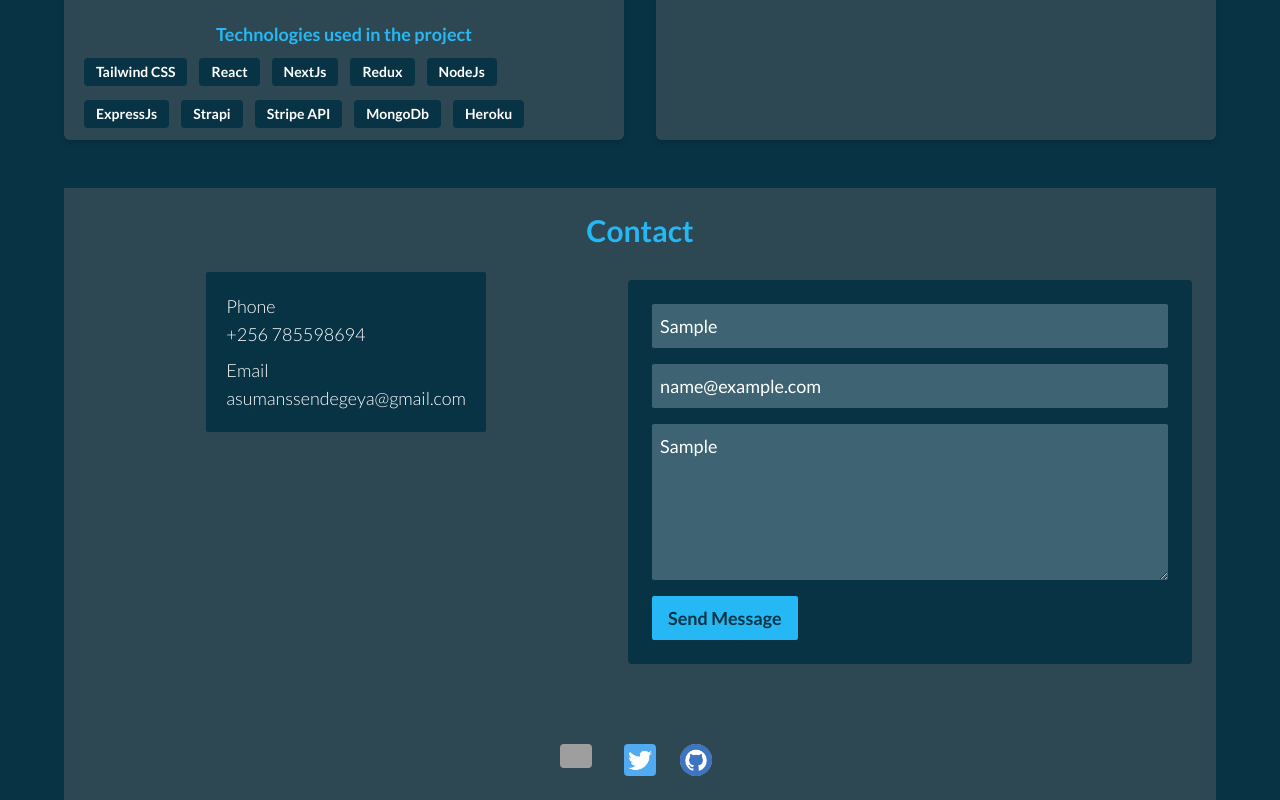
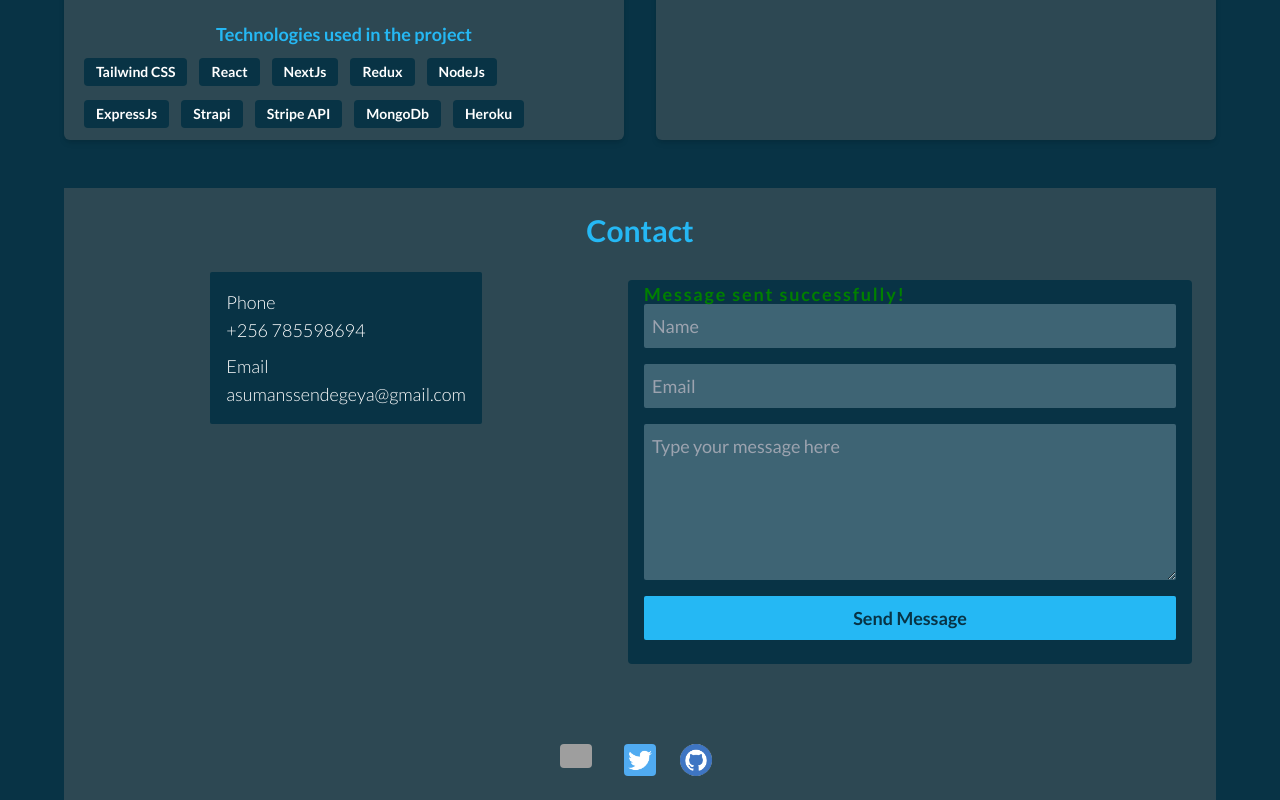
Before and after one commit to asuman315/portfolio, a React (Create React App) app: page / in a window 1280 px wide. Both pictures are taken after typing "Sample", "name@example.com", "Sample" into the empty fields and a click on the button "Send Message". Shown: the part 2946-3746 px from the top of the page. Built offline with nearby package versions, Linux system fonts and the light colour scheme; grey boxes are pictures that could not be loaded; a web font is replaced by a local one.

Commit message:
finish up with form and whole site

```diff
--- a/package.json
+++ b/package.json
@@ -6,10 +6,12 @@
     "@testing-library/jest-dom": "^5.14.1",
     "@testing-library/react": "^13.0.0",
     "@testing-library/user-event": "^13.2.1",
+    "emailjs-com": "^3.2.0",
     "react": "^18.1.0",
     "react-dom": "^18.1.0",
     "react-router-dom": "^6.3.0",
     "react-scripts": "5.0.1",
+    "react-spinners": "^0.12.0",
     "web-vitals": "^2.1.0"
   },
   "scripts": {
--- a/src/Components/Footer/Contacts.jsx
+++ b/src/Components/Footer/Contacts.jsx
@@ -2,7 +2,7 @@
 
 const Contacts = () => {
   return (
-    <div className='bg-primary-1 py-5 px-5 w-autofill w-[fit-content] rounded-sm mx-auto mt-6 h-[fit-content]'>
+    <div className='bg-primary-1 p-4 w-autofill w-[fit-content] rounded-sm mx-auto mt-6 h-[fit-content]'>
       <div>
         <p>Phone</p>
         <p>+256 785598694</p>
--- a/src/Components/Footer/Form.jsx
+++ b/src/Components/Footer/Form.jsx
@@ -1,42 +1,112 @@
-import React from 'react';
+import React, { useEffect, useState } from 'react';
+import emailjs from 'emailjs-com';
+import ClipLoader from 'react-spinners/ClipLoader';
 
 const Form = () => {
-  const handleSubmit = (e) => {
+  const [name, setName] = useState('');
+  const [email, setEmail] = useState('');
+  const [message, setMessage] = useState('');
+  const [alert, setAlert] = useState({
+    type: '',
+    message: '',
+    show: false,
+  });
+  const [isLoading, setIsLoading] = useState(false);
+
+  const handleSubmit = async (e) => {
     e.preventDefault();
-  }
+    try {
+      setIsLoading(true);
+      await emailjs.send(
+        'service_4rawe9p',
+        'template_enieoqd',
+        { name, email, message },
+        'RzFjFYE7PAdcGzw8E'
+      );
+      setIsLoading(false);
+      setEmail('');
+      setName('');
+      setMessage('');
+      setAlert({
+        type: 'success',
+        message: 'Message sent successfully!',
+        show: true,
+      });
+    } catch (error) {
+      console.log('Error sending message', error);
+      setAlert({
+        type: 'error',
+        message: 'Error sending message',
+        show: true,
+      });
+      setIsLoading(false);
+    }
+  };
 
+  console.log(alert.type, alert);
   return (
     <div>
       <form
         onSubmit={handleSubmit}
-        className=' p-6 flex flex-col justify-center bg-primary-1 text-white font-medium w-[80%] mx-auto mt-8 rounded md:w-full'>
+        className=' px-4 py-6 flex flex-col justify-center bg-primary-1 text-white font-medium w-[80%] mx-auto mt-8 rounded md:w-full relative'>
+        {alert.show && <Alert setAlert={setAlert} alert={alert} />}
         <input
           type='text'
           placeholder='Name'
           className='rounded-sm mb-4 py-2 px-2 bg-primary-4'
           autoComplete='on'
+          value={name}
+          onChange={(e) => setName(e.target.value)}
           required
         />
         <input
           type='text'
           placeholder='Email'
           className='rounded-sm mb-4 py-2 px-2 bg-primary-4'
+          value={email}
+          onChange={(e) => setEmail(e.target.value)}
           required
         />
         <textarea
           placeholder='Type your message here'
           className=' px-2 py-2 rounded-sm bg-primary-4'
           rows='5'
+          value={message}
+          onChange={(e) => setMessage(e.target.value)}
           required
         />
-        <button
-          type='submit'
-          className='text-left bg-primary-2 w-[fit-content] py-2 px-4 mt-4 rounded-sm font-bold text-primary-1'>
-          Send Message
-        </button>
+        <div className='relative flex items-center mt-4'>
+          <div className='absolute flex items-center left-6 sm:left-12 md:left-16 lg:left-24'>
+            {isLoading && <ClipLoader size={25} color={'#0c4a6e'} />}
+          </div>
+          <button
+            type='submit'
+            className='text-center bg-primary-2 w-full py-2 rounded-sm font-bold text-primary-1'>
+            { isLoading ? 'Sending message...' : 'Send Message' }
+          </button>
+        </div>
       </form>
     </div>
   );
 };
 
+const Alert = ({ setAlert, alert }) => {
+  const { type, message } = alert;
+  useEffect(() => {
+    const alertTimeout = setTimeout(() => {
+      setAlert({ show: false });
+    }, 3000);
+    return () => clearTimeout(alertTimeout);
+  });
+
+  return (
+    <div
+      className={`text-center tracking-widest font-bold absolute top-0 ${
+        type === 'error' ? 'text-[red]' : 'text-[green]'
+      }`}>
+      {message}
+    </div>
+  );
+};
+
 export default Form;
--- a/src/Components/Projects/ProjectOne.jsx
+++ b/src/Components/Projects/ProjectOne.jsx
@@ -27,8 +27,8 @@
       <img src={appImage} alt='gif' className='lg:h-[350px] w-full mb-3' />
       <div className='leading-8 tracking-wide'>
         <p className='mb-4'>
-          This web application returns a BMI value based on the user's height
-          and weight; <br />
+          Based on the user's height
+          and weight, this application will return; <br />
           - BMI (Body Mass Index) <br />
           - BMI category (e.g Underweight, Normal, Overweight, Obese) <br />-
           And Ideal Weight. This depends on the user's height. The ideal weight
```
Also changed, not shown: 2 other files (tests, documents, lock files or other folders).
